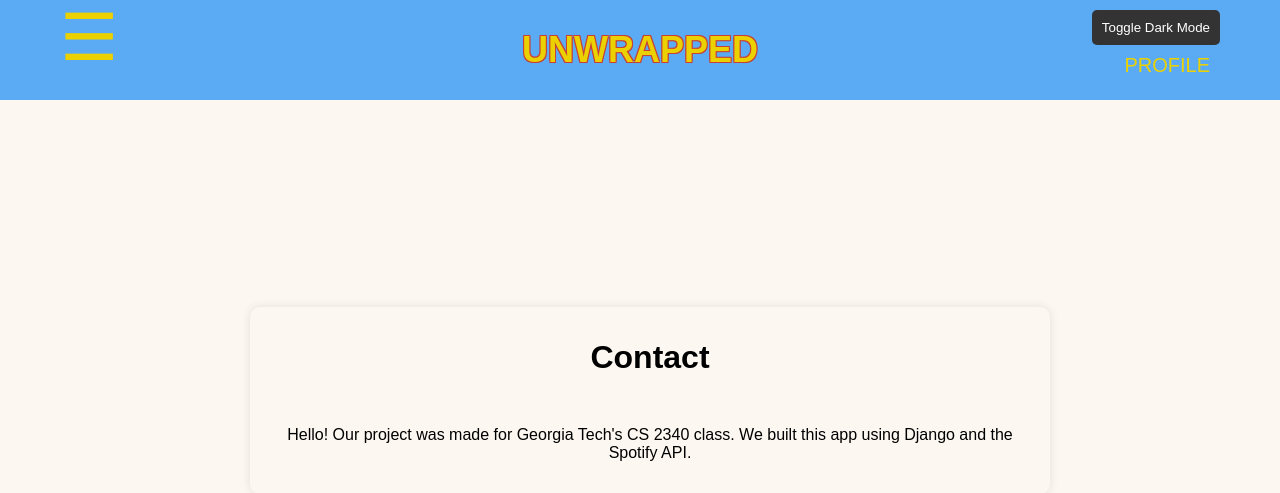
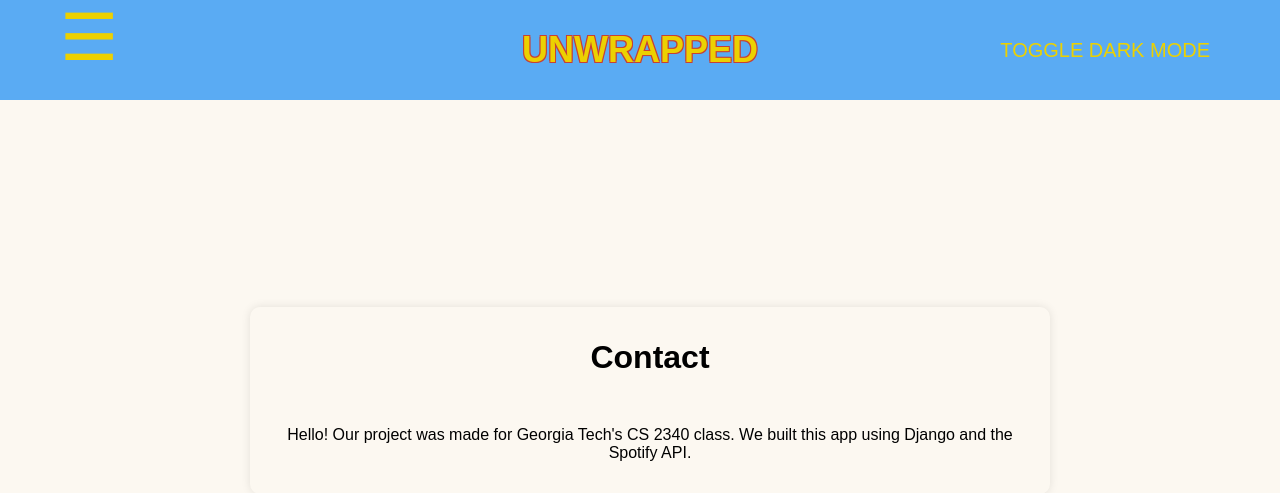
Before and after one commit to aarushkachhawa/UnWrapped, a Django app: page /contact/ in a window 1280 px wide. Shown: the top 493 px of the page. Run offline with Django 5.2, Linux system fonts and the light colour scheme; some web fonts are replaced.

Commit message:
toggle dark mode button

```diff
--- a/templates/base.html
+++ b/templates/base.html
@@ -82,12 +82,11 @@
             flex-grow: 1;
         }
 
-        .profile {
+        .dark-mode-div {
             margin-left: auto;
             color: #ECD101;
             font-size: 20px;
             padding: 0 30px;
-            margin-top: 30px;
             cursor: pointer;
         }
 
@@ -161,7 +160,7 @@
             text-shadow: none;
         }
 
-        .dark-mode .menu-icon, .dark-mode .profile, .dark-mode .note1, .dark-mode .note2 {
+        .dark-mode .menu-icon, .dark-mode .dark-mode-div, .dark-mode .note1, .dark-mode .note2 {
             color: #FDD835;
         }
 
@@ -231,11 +230,10 @@
     </style>
 </head>
 <body>
-    <button class="toggle-button" onclick="toggleDarkMode()">Toggle Dark Mode</button>
     <div class="header">
         <div class="menu-icon" onclick="toggleSidebar()">☰</div>
         <div class="title">UNWRAPPED</div>
-        <div class="profile" id="profileDiv">PROFILE</div>
+        <div class="dark-mode-div" id="dark-mode-btn">TOGGLE DARK MODE</div>
     </div>
 
     <div class="sidebar" id="sidebar">
@@ -244,14 +242,10 @@
         <a href="{% url 'slide_2' %}">Top Artist Graph</a>
         <a href="{% url 'llm_insights_page' %}">LLM Insights</a>
         <a href="{% url 'contact' %}">Contact</a>
+        <a href="{% url 'profile' %}">Profile</a>
     </div>
 
     <script>
-        // Function to toggle dark mode
-        function toggleDarkMode() {
-            document.body.classList.toggle('dark-mode');
-        }
-
         function toggleSidebar() {
             const sidebar = document.getElementById('sidebar');
             const container = document.getElementById('main-container');
@@ -259,8 +253,8 @@
             container.classList.toggle('sidebar-active');
         }
 
-        document.getElementById('profileDiv').onclick = function() {
-            window.location.href = "{% url 'profile' %}";
+        document.getElementById('dark-mode-btn').onclick = function() {
+            document.body.classList.toggle('dark-mode');
         };
     </script>
 
```
